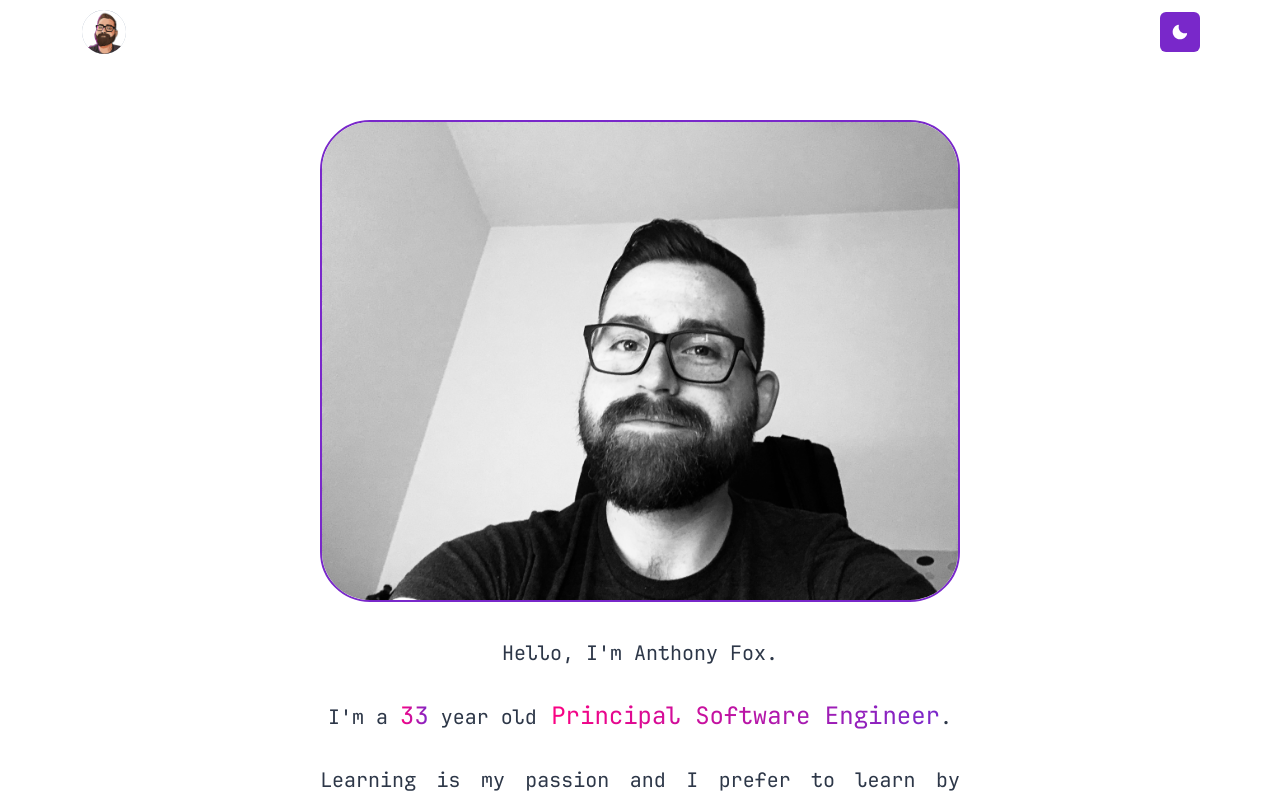
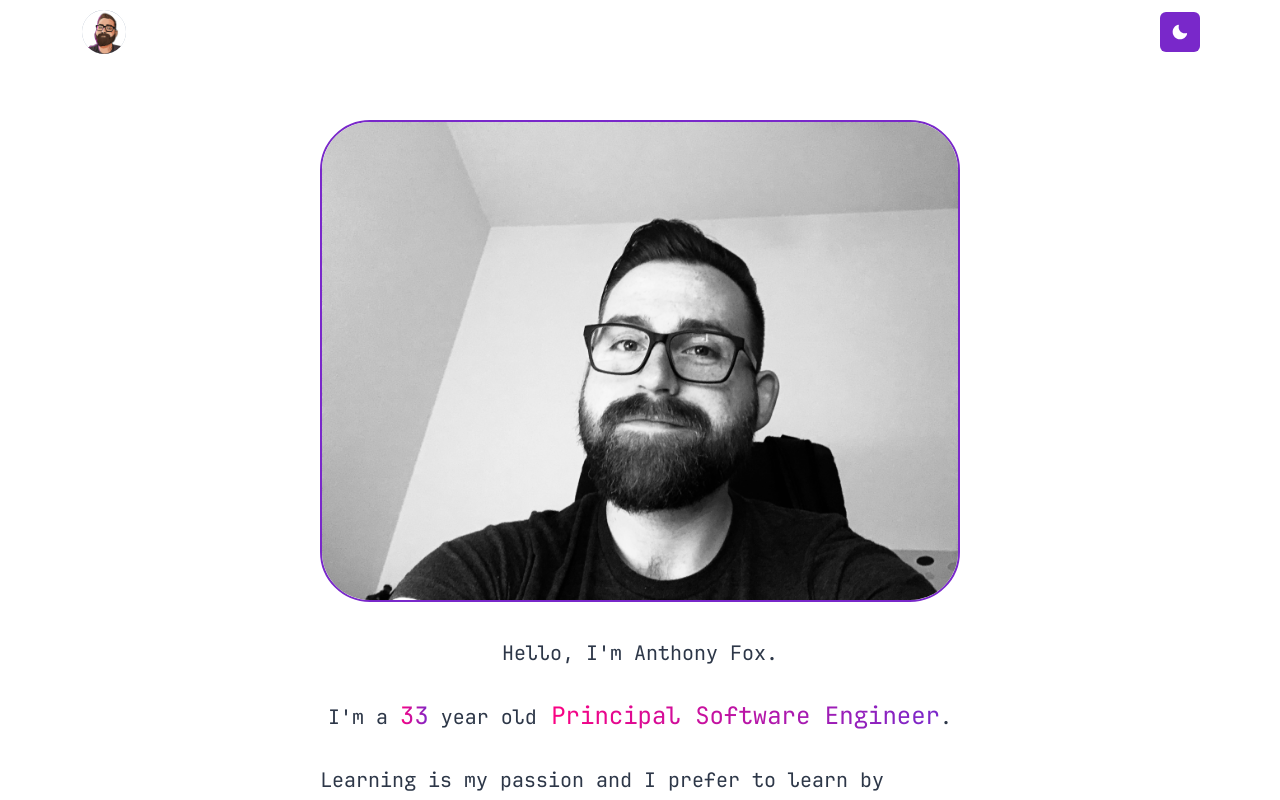
Before and after one commit to WTFox/blog, a Next.js app: page /about in a window 1280 px wide. Shown: the top 800 px of the page. Built offline with nearby package versions, Linux system fonts and the light colour scheme; no server answers; the database is empty.

Commit message:
update textAligns

```diff
--- a/src/components/PostDetail.tsx
+++ b/src/components/PostDetail.tsx
@@ -24,7 +24,7 @@ const Footer = ({ date }) => {
 }
 
 const PostDetail = (props: Props) => (
-  <Box maxW={"4xl"} px={{ base: 0, md: "16", xl: "12" }} textAlign={"justify"}>
+  <Box maxW={"4xl"} px={{ base: 0, md: "16", xl: "12" }} textAlign={"left"}>
     <Heading
       textAlign={"center"}
       bgGradient={SiteConfig.gradient}
--- a/src/pages/about.tsx
+++ b/src/pages/about.tsx
@@ -54,7 +54,7 @@ const About = ({ age }) => {
         <title>{"About me!"}</title>
         <meta name="viewport" content="initial-scale=1.0, width=device-width" />
       </Head>
-      <VStack maxW={"40rem"} textAlign={"justify"}>
+      <VStack maxW={"40rem"} textAlign={"left"}>
         <Section pb={5} delay={0.3}>
           <Box
             borderWidth={2}
```
